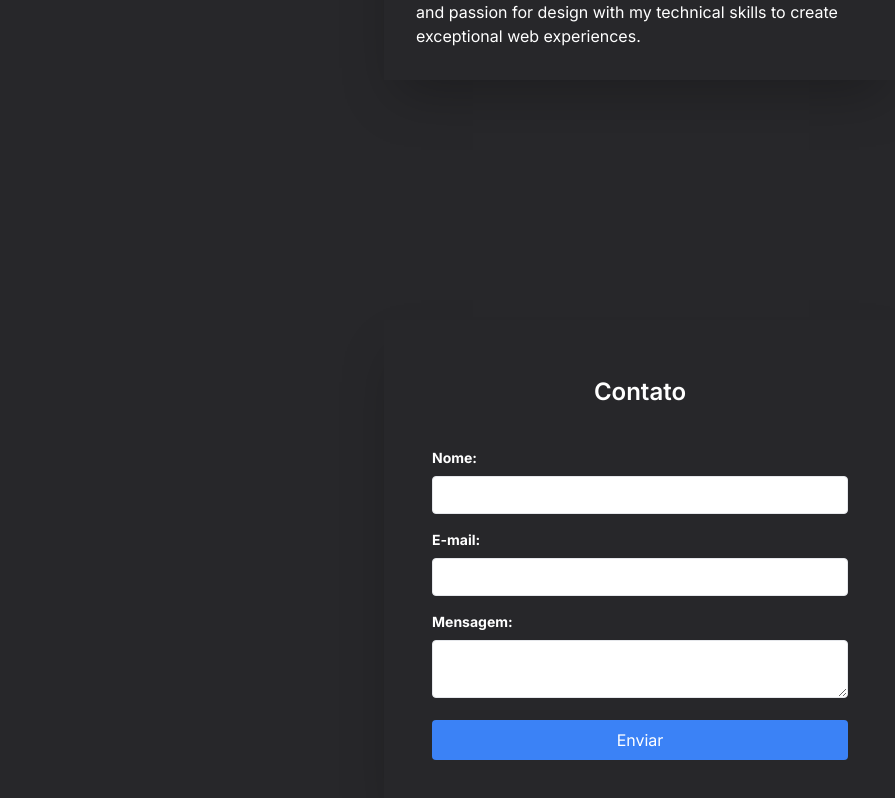
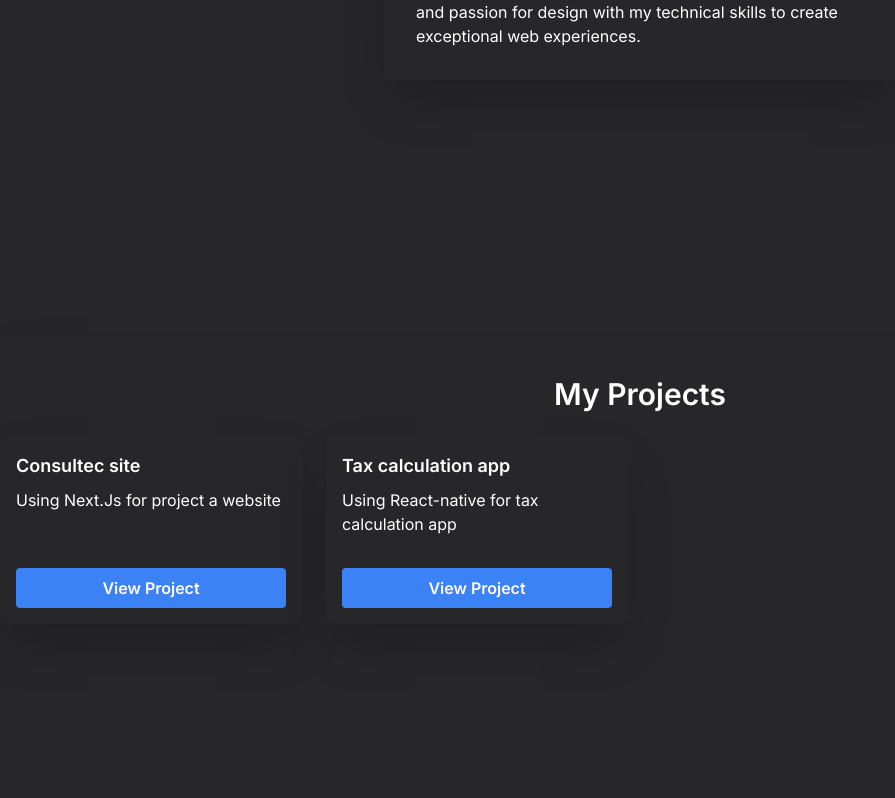
Before and after one commit to Aiex02/aiex, a Next.js app: page / in a window 1280 px wide. Shown: the part 1044-1842 px from the top of the page, without its empty margins (0-895 px from the left). Built offline with nearby package versions, Linux system fonts and the light colour scheme.

Commit message:
feat: add project component

```diff
--- a/next.config.js
+++ b/next.config.js
@@ -2,7 +2,7 @@
  * @type {import('next').NextConfig}
  */
 const nextConfig = {
-  output: "export"
+
 }
 
 module.exports = nextConfig
--- a/src/app/page.tsx
+++ b/src/app/page.tsx
@@ -3,13 +3,14 @@ import { AboutMe } from "@/components/aboutMe/aboutMe";
 import EmailForm from "@/components/contact/contact";
 import { Footer } from "@/components/footer/footer";
 import { Hero } from "@/components/hero/hero";
-import Timeline from '@/components/timeline/timeline';
+import { Projects } from "@/components/projects/projects";
 
 export default function Home() {
   return (
     <main className="bg-zinc-800">
       <Hero />
       <AboutMe />
+      <Projects />
       <EmailForm />
       <Footer />
     </main>
--- /dev/null
+++ b/src/components/projects/projects.tsx
@@ -0,0 +1,50 @@
+import React from "react";
+
+interface SquareProps {
+  title: string;
+  description: string;
+}
+
+const Square: React.FC<SquareProps> = ({ title, description }) => {
+  return (
+    <div className="bg-zinc-800 p-4 shadow-2xl rounded-lg text-white flex flex-col justify-between">
+      <div>
+        <h3 className="text-lg font-semibold mb-2">{title}</h3>
+        <p>{description}</p>
+      </div>
+      <button className="mt-8 bg-blue-500 hover:bg-blue-600 text-white font-semibold py-2 px-4 rounded">
+        View Project
+      </button>
+    </div>
+  );
+};
+
+export function Projects() {
+  const squaresInfo = [
+    {
+      title: "Consultec site",
+      description:"Using Next.Js for project a website",
+    },
+    {
+      title: "Tax calculation app",
+      description: "Using React-native for tax calculation app",
+    },
+  ];
+
+  return (
+    <div id="projects" className="bg-zinc-800 py-10 shadow-2xl mt-64">
+      <h2 className="text-3xl text-white text-center font-semibold mb-6">
+        My Projects
+      </h2>
+      <div className="grid gap-6 grid-cols-1 sm:grid-cols-2 lg:grid-cols-4 mx-auto max-w-7xl">
+        {squaresInfo.map((square, index) => (
+          <Square
+            key={index}
+            title={square.title}
+            description={square.description}
+          />
+        ))}
+      </div>
+    </div>
+  );
+}
--- a/src/components/timeline/timeline.tsx
+++ /dev/null
@@ -1,59 +0,0 @@
-import React from 'react';
-
-interface TimelineEventProps {
-  date: string;
-  title: string;
-  description: string;
-}
-
-const TimelineEvent: React.FC<TimelineEventProps> = ({ date, title, description }) => {
-  return (
-    <div className="event bg-white rounded p-4 shadow-md mb-4">
-      <div className="event-date text-sm text-gray-600">{date}</div>
-      <div className="event-details">
-        <h3 className="event-title text-lg font-bold">{title}</h3>
-        <p className="event-description text-gray-800">{description}</p>
-      </div>
-    </div>
-  );
-};
-
-interface TimelineProps {
-  events: TimelineEventProps[];
-}
-
-const Timeline: React.FC<TimelineProps> = ({ events }) => {
-  return (
-    <div className="timeline">
-      {events.map((event, index) => (
-        <TimelineEvent key={index} {...event} />
-      ))}
-    </div>
-  );
-};
-
-const TimelineContainer: React.FC = () => {
-  const timelineEvents = [
-    {
-      date: '2022-01-01',
-      title: 'Evento 1',
-      description: 'Descrição do Evento 1.',
-    },
-    {
-      date: '2022-03-15',
-      title: 'Evento 2',
-      description: 'Descrição do Evento 2.',
-    },
-  ];
-
-  return (
-    <div className="bg-zinc-800 text-white py-8">
-      <div className="container mx-auto">
-        <h1 className="text-4xl font-bold mb-8">Minha Timeline</h1>
-        <Timeline events={timelineEvents} />
-      </div>
-    </div>
-  );
-};
-
-export default TimelineContainer;
```
